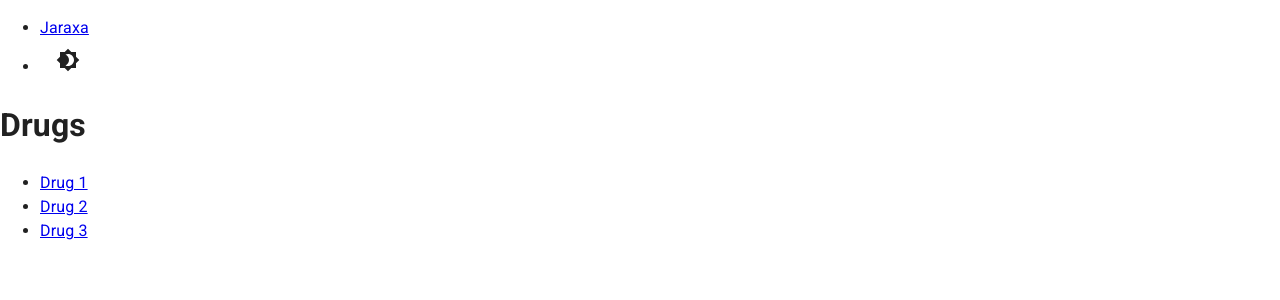
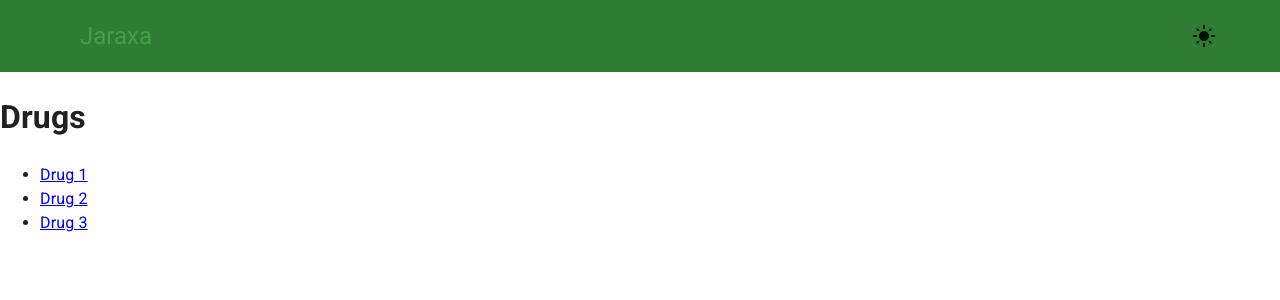
Before and after one commit to M-nogales/pruebaTecnicaJaraxa, a React (Vite) app in the folder jaraxa/: page / in a window 1280 px wide. Shown: the top 300 px of the page. Built offline with nearby package versions, Linux system fonts and the light colour scheme.

Commit message:
testing design with material UI

```diff
--- a/jaraxa/src/components/Navbar.jsx
+++ b/jaraxa/src/components/Navbar.jsx
@@ -1,35 +1,68 @@
-import { useContext } from 'react';
-import { Link } from 'react-router-dom';
+import { useContext } from "react";
+import { Link as RouterLink } from "react-router-dom";
 
-import IconButton from '@mui/material/IconButton';
-import Box from '@mui/material/Box';
-import Brightness4Icon from '@mui/icons-material/Brightness4';
-import Brightness7Icon from '@mui/icons-material/Brightness7';
-import { useTheme } from '@mui/material/styles';
+import IconButton from "@mui/material/IconButton";
+import Box from "@mui/material/Box";
+import NightlightRoundedIcon from "@mui/icons-material/NightlightRounded";
+import LightModeRoundedIcon from "@mui/icons-material/LightModeRounded";
 
-import { ColorModeContext } from '../context/ColorModeContext';
+import { useTheme } from "@mui/material/styles";
+import { ColorModeContext } from "../context/ColorModeContext";
+import { Link, Typography } from "@mui/material";
+
+import { green } from "@mui/material/colors";
 
 export const Navbar = () => {
   const theme = useTheme();
   const colorMode = useContext(ColorModeContext);
 
   return (
-    <nav>
-      <ul>
-        <li><Link to="/">Jaraxa</Link></li>
-        <li>
-          <Box
-            sx={{
-              display: 'flex',
-              alignItems: 'center',
-            }}
+    <Box
+      component="nav"
+      sx={{
+        backgroundColor: "success.main",
+        display: "flex",
+      }}
+    >
+      <Box
+        component="ul"
+        sx={{
+          listStyle: "none",
+          display: "flex",
+          alignItems: "center",
+          padding: 0,
+          width: 1,
+        }}
+      >
+        <Box component="li" sx={{ flexGrow: 1, ml: { xs: 5, md: 10 } }}>
+          <Typography
+            variant="h5"
+            sx={{ mb: 0, color: green[600] }}
+            gutterBottom
           >
-            <IconButton sx={{ ml: 1 }} onClick={colorMode.toggleColorMode} color="inherit">
-              {theme.palette.mode === 'dark' ? <Brightness7Icon /> : <Brightness4Icon />}
-            </IconButton>
-          </Box>
-        </li>
-      </ul>
-    </nav>
+            <Link
+              component={RouterLink}
+              to="/"
+              sx={{ textDecoration: "none", color: "inherit" }}
+            >
+              Jaraxa
+            </Link>
+          </Typography>
+        </Box>
+        <Box component="li">
+          <IconButton
+            sx={{ mr: { xs: 3, md: 7 } }}
+            onClick={colorMode.toggleColorMode}
+            color="inherit"
+          >
+            {theme.palette.mode === "dark" ? (
+              <NightlightRoundedIcon />
+            ) : (
+              <LightModeRoundedIcon />
+            )}
+          </IconButton>
+        </Box>
+      </Box>
+    </Box>
   );
 };
```
